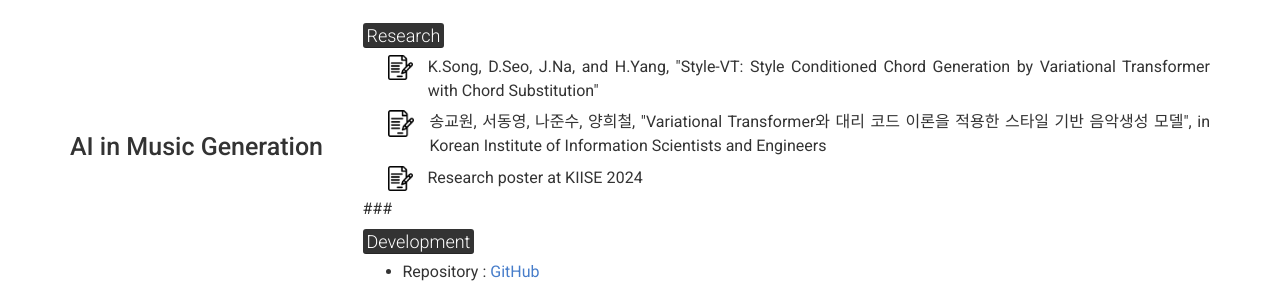
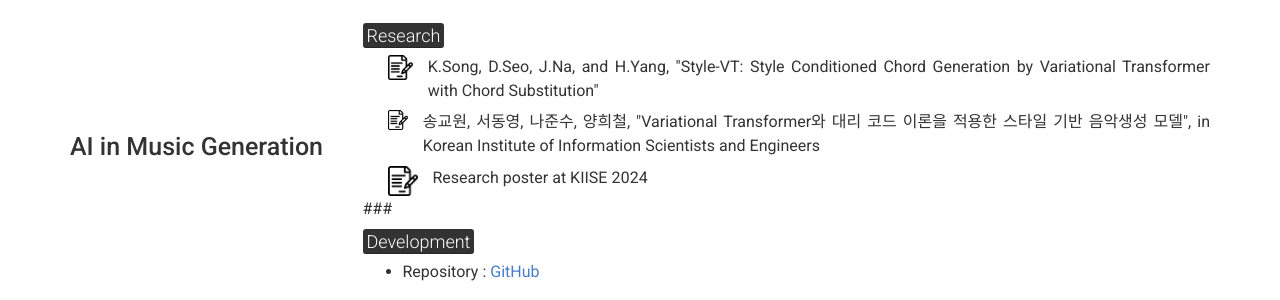
Before and after one commit to tim000519/tim000519.github.io, a Jekyll site: the page built from index.md, in a window 1280 px wide. Shown: the part 607-907 px from the top of the page. Built offline with Jekyll 4.4.1, drawn with Linux system fonts in a browser that asks for light colours; nearby versions of some CDN libraries.

Commit message:
Update _config.yml

```diff
--- a/_config.yml
+++ b/_config.yml
@@ -75,7 +75,7 @@
 
           <div style="display: flex; align-items: flex-start; margin-left: 25px;">
             <a href="/pdf/Access.pdf" target="_blank" style="margin-right: 10px;">
-              <img src="/images/contract.png" alt="PDF" width="30" style="vertical-align: middle;">
+              <img src="/images/contract.png" alt="PDF" width="30" style="vertical-align: middle; flex-shrink: 0;">
             </a>
             <p style="margin-left: 5px; vertical-align: middle;">
               K.Song, D.Seo, J.Na, and H.Yang, "Style-VT: Style Conditioned Chord Generation by Variational Transformer with Chord Substitution"
@@ -84,7 +84,7 @@
 
           <div style="display: flex; align-items: flex-start; margin-left: 25px;">
             <a href="/pdf/style.pdf" target="_blank" style="margin-right: 10px;">
-              <img src="/images/contract.png" alt="PDF" width="40" style="vertical-align: middle;">
+              <img src="/images/contract.png" alt="PDF" width="30" style="vertical-align: middle; flex-shrink: 0;">
             </a>
             <p style="margin-left: 5px; vertical-align: middle;">
               송교원, 서동영, 나준수, 양희철, "Variational Transformer와 대리 코드 이론을 적용한 스타일 기반 음악생성 모델", in Korean Institute of Information Scientists and Engineers
@@ -93,7 +93,7 @@
 
           <div style="display: flex; align-items: flex-start; margin-left: 25px;">
             <a href="/pdf/stylrPoster.pdf" target="_blank" style="margin-right: 10px;">
-              <img src="/images/contract.png" alt="PDF" width="25" style="vertical-align: middle;">
+              <img src="/images/contract.png" alt="PDF" width="30" style="vertical-align: middle; flex-shrink: 0;">
             </a>
             <p style="margin-left: 5px; vertical-align: middle;">
               Research poster at KIISE 2024
```
